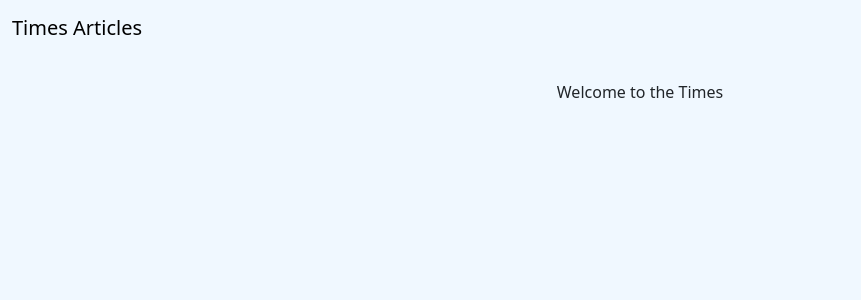
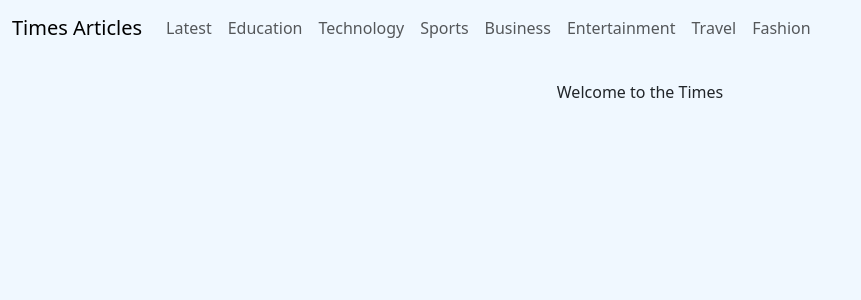
Before and after one commit to obedNuertey1/news-website, a Flask app: page / in a window 1280 px wide. Shown: the top 300 px of the page, without its empty margins (0-861 px from the left). Run offline with Flask 2, Linux system fonts and the light colour scheme; data that the repository does not hold is empty.

Commit message:
patch: on line 8 to 34 ./templates/navbar.html

```diff
--- a/templates/navbar.html
+++ b/templates/navbar.html
@@ -5,6 +5,33 @@
             <span class="navbar-toggler-icon"></span>
         </button>
         <div class="collapse navbar-collapse" id="navbarNav">
+            <ul class="navbar-nav">
+            </li>
+            <li class="nav-item">
+            <a class="nav-link" aria-current="page" href="/?query=latest">Latest</a>
+            </li>
+            <li class="nav-item">
+                <a class="nav-link" aria-current="page" href="/?query=Education">Education</a>
+            </li>
+            <li class="nav-item">
+                <a class="nav-link" aria-current="page" href="/?query=technology">Technology</a>
+            </li>
+            <li class="nav-item">
+                <a class="nav-link" aria-current="page" href="/?query=sports">Sports</a>
+            </li>
+            <li class="nav-item">
+                <a class="nav-link" aria-current="page" href="/?query=business">Business</a>
+            </li>
+            <li class="nav-item">
+                <a class="nav-link" aria-current="page" href="/?query=entertainment">Entertainment</a>
+            </li>
+            <li class="nav-item">
+                <a class="nav-link" aria-current="page" href="/?query=travel">Travel</a>
+            </li>
+            <li class="nav-item">
+                <a class="nav-link" aria-current="page" href="/?query=fashion">Fashion</a>
+            </li>
+            </ul>
         </div>
     </div>
 </nav>
```
